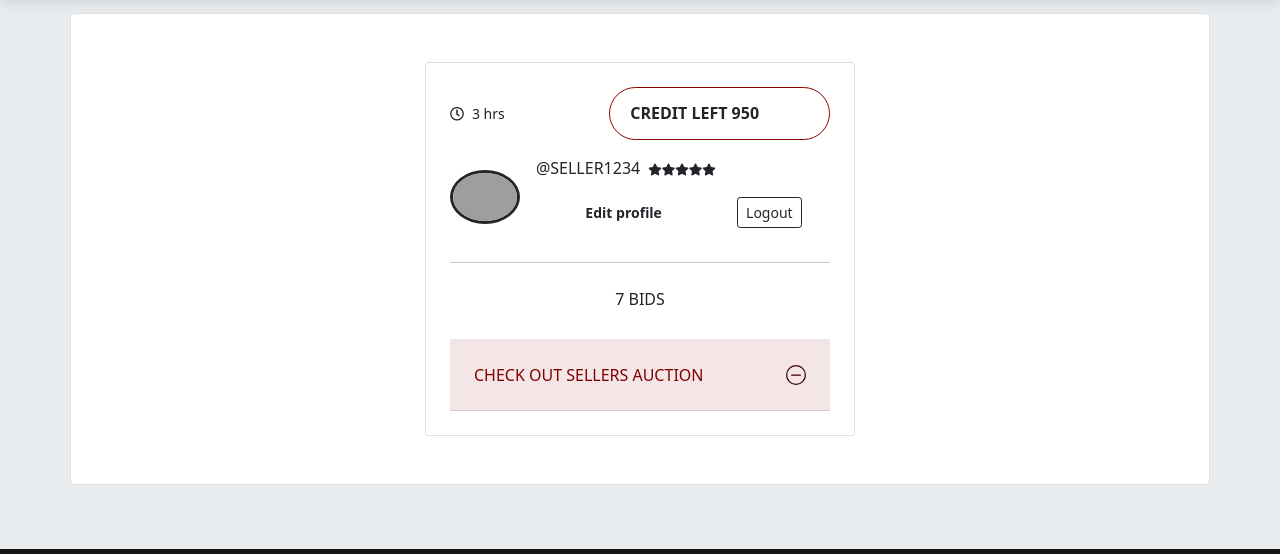
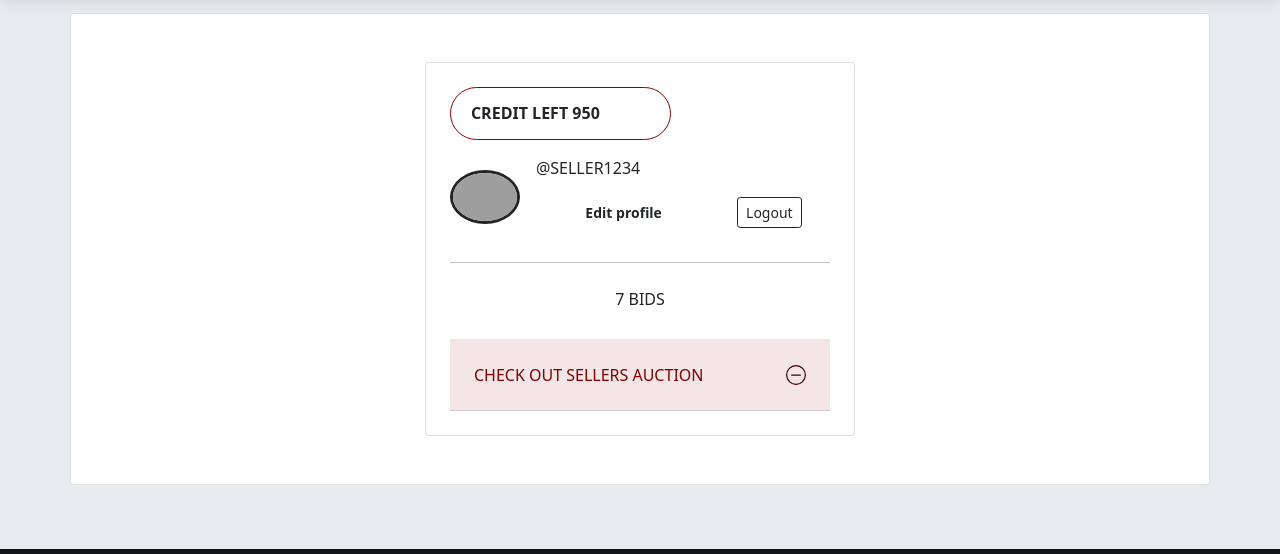
Before and after one commit to vanjama/Semester-Project-2, a website: page profile.html in a window 1280 px wide. Shown: the part 99-653 px from the top of the page. Drawn offline with Linux system fonts and the light colour scheme; grey boxes are pictures that could not be loaded.

Commit message:
JS update script

```diff
--- a/package.json
+++ b/package.json
@@ -4,7 +4,8 @@
   "description": "Learning bootstrap v5 with sass",
   "main": "index.js",
   "scripts": {
-    "compile:sass": "sass --watch scss:assets/css"
+    "compile:sass": "sass --watch scss:assets/css",
+    "type": "module"
   },
   "keywords": [
     "auction",
--- a/profile.html
+++ b/profile.html
@@ -11,6 +11,7 @@
     <link rel="stylesheet" href="assets/css/style.css">
     <link rel="stylesheet" href="assets/css/fontawesome.css">
     <link href="https://fonts.googleapis.com/css2?family=Poppins:wght@300;400;500;600;700;800;900&display=swap" rel="stylesheet">
+    <script type="module" defer src="js/index.js"></script>
 </head>
 <body>
     <!-- ////////////////////////////////////////////////////////////////////////////////////////
@@ -54,7 +55,6 @@
           <div class="card-body p-4 text-black">
             <div>
               <div class="d-flex align-items-center justify-content-between mb-3">
-                <p class="small mb-0"><i class="far fa-clock me-2"></i>3 hrs</p>
                 <p class="rounded-pill btn-rounded border-primary">CREDIT LEFT 950</p>
               </div>
             </div>
@@ -67,23 +67,6 @@
               <div class="flex-grow-1 ms-3">
                 <div class="d-flex flex-row align-items-center mb-2">
                   <p class="mb-0 me-2">@SELLER1234</p>
-                  <ul class="mb-0 list-unstyled d-flex flex-row">
-                    <li>
-                      <i class="fas fa-star fa-xs"></i>
-                    </li>
-                    <li>
-                      <i class="fas fa-star fa-xs"></i>
-                    </li>
-                    <li>
-                      <i class="fas fa-star fa-xs"></i>
-                    </li>
-                    <li>
-                      <i class="fas fa-star fa-xs"></i>
-                    </li>
-                    <li>
-                      <i class="fas fa-star fa-xs"></i>
-                    </li>
-                  </ul>
                 </div>
                 <div>
                   <button type="button" class="btn btn-outline-dark btn-rounded btn-sm"
@@ -228,7 +211,6 @@
   <i class="fas fa-chevron-up"></i>
 </a>
 
-    </script>
      <script src="assets/js/bootstrap.bundle.min.js"></script>
 </body>
 </html>
```
Also changed, not shown: contact.html (+2 -1 lines), index.html (+1 -1 lines), listings.html (+1 -1 lines), register.html (+1 -2 lines).
